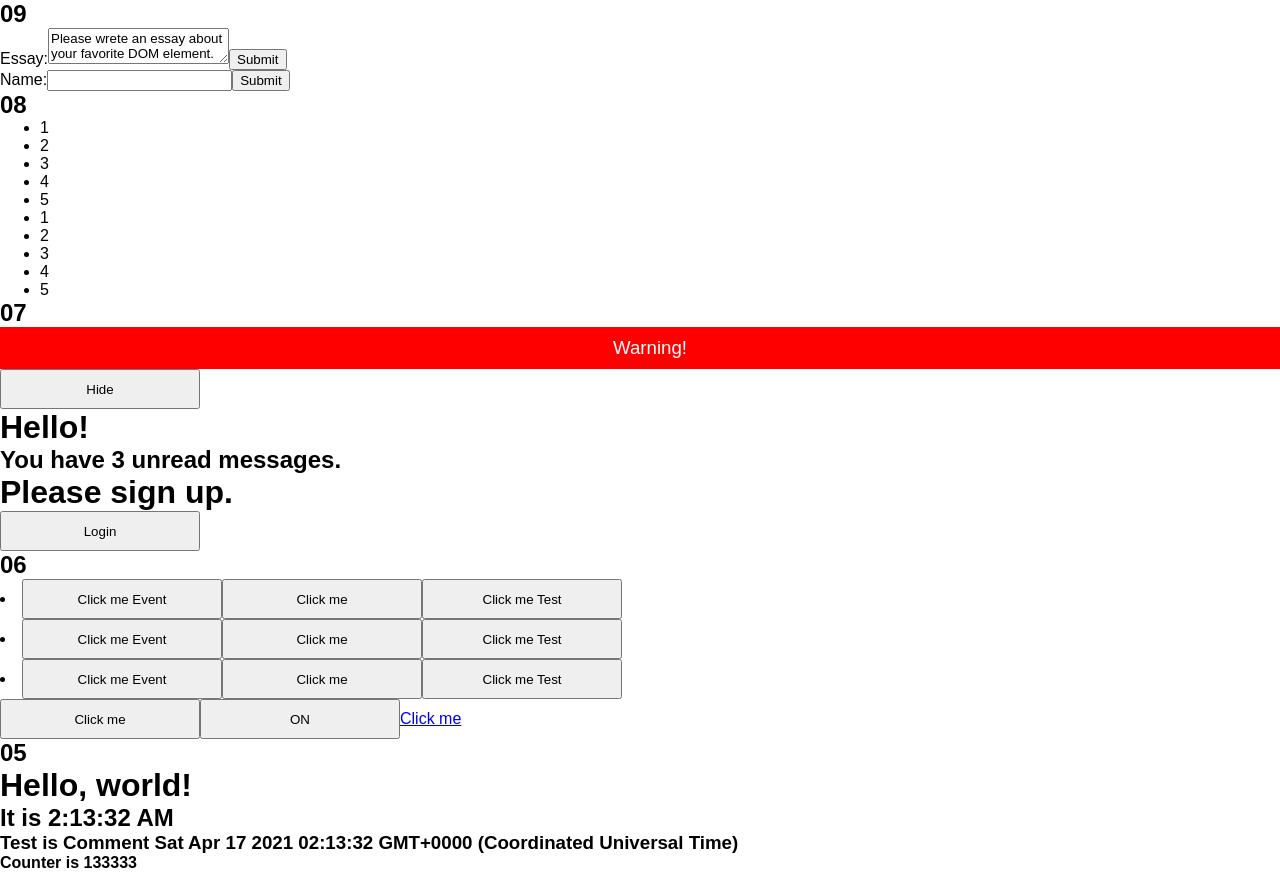
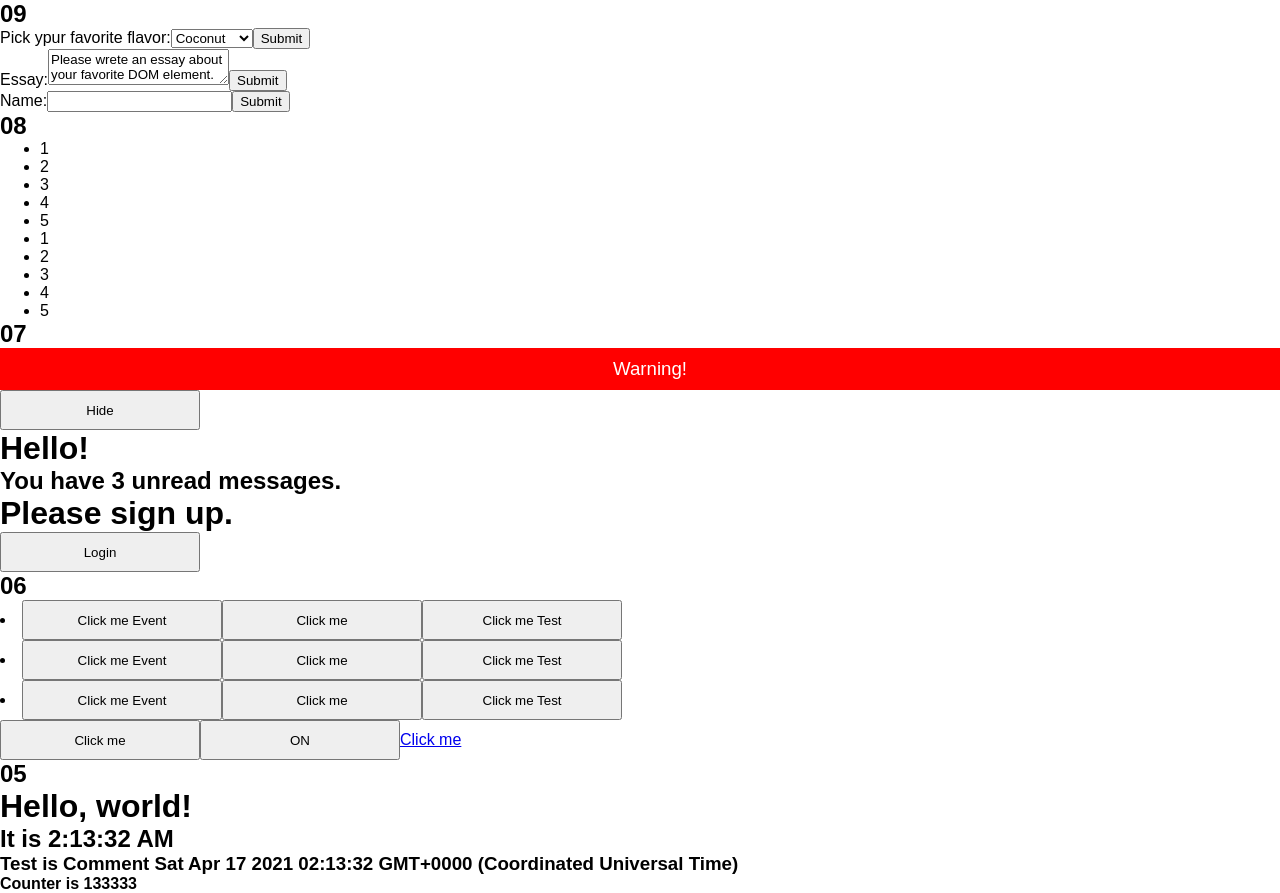
Before and after one commit to tvhfrks12678/react_docs, a React (Create React App) app: page / in a window 1280 px wide. Before the commit the page ends 872 px from the top, so only its background shows below. Built offline with nearby package versions, Linux system fonts and the light colour scheme.

Commit message:
select タグ

```diff
--- /dev/null
+++ b/src/MainConcepts/09/FlavorForm.js
@@ -0,0 +1,39 @@
+import React from 'react';
+
+class FlavorForm extends React.Component {
+  constructor(props) {
+    super(props);
+    this.state = { value: 'coconut' };
+
+    this.handleChange = this.handleChange.bind(this);
+    this.handleSubmit = this.handleSubmit.bind(this);
+  }
+
+  handleChange(event) {
+    this.setState({ value: event.target.value });
+  }
+
+  handleSubmit(event) {
+    alert('Your favorite flavor is: ' + this.state.value);
+    event.preventDefault();
+  }
+
+  render() {
+    return (
+      <form onSubmit={this.handleSubmit}>
+        <label>
+          Pick ypur favorite flavor:
+          <select value={this.state.value} onChange={this.handleChange}>
+            <option value="grapefruit">Grapefruit</option>
+            <option value="lime">Lime</option>
+            <option value="coconut">Coconut</option>
+            <option value="mango">Mango</option>
+          </select>
+        </label>
+        <input type="submit" value="Submit" />
+      </form>
+    );
+  }
+}
+
+export default FlavorForm;
--- a/src/index.js
+++ b/src/index.js
@@ -17,6 +17,7 @@
 
 import NameForm from './MainConcepts/09/NameForm';
 import EssayForm from './MainConcepts/09/EssayForm';
+import FlavorForm from './MainConcepts/09/FlavorForm';
 
 import reportWebVitals from './reportWebVitals';
 
@@ -26,6 +27,7 @@
   return (
     <div>
       <h2>09</h2>
+      <FlavorForm />
       <EssayForm />
       <NameForm />
       <h2>08</h2>
```
